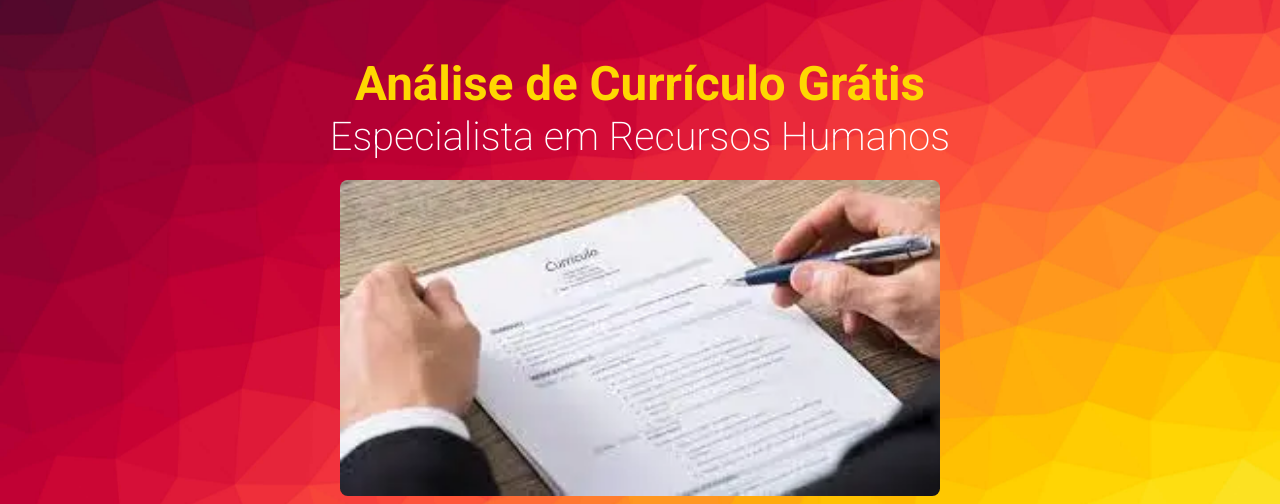
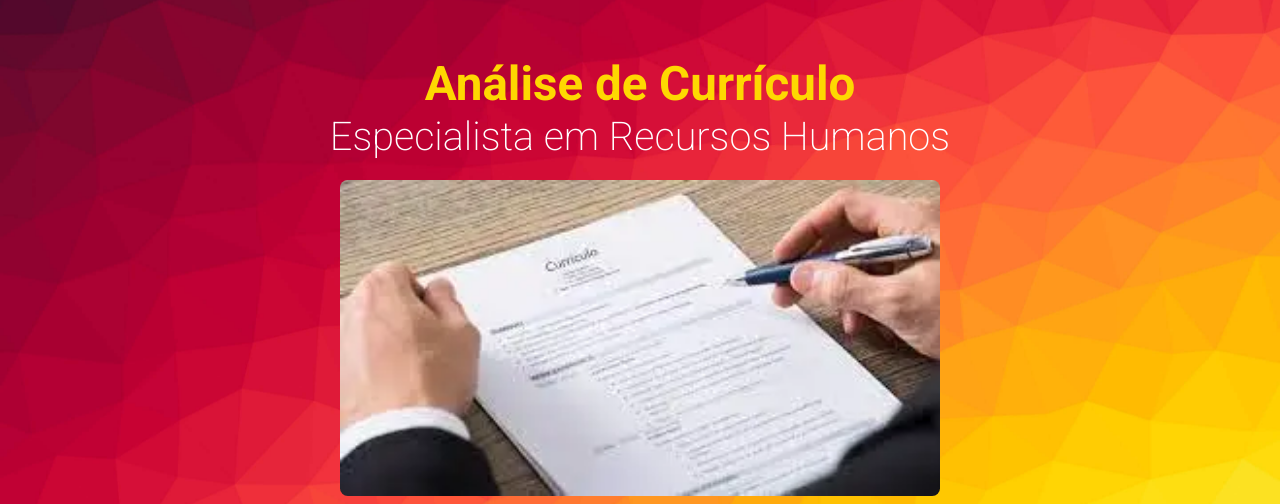
Before and after one commit to LoadingDev/analisecurriculo, a plain HTML site: page index.html in a window 1280 px wide. Shown: the top 504 px of the page. Drawn offline with nearby package versions, Linux system fonts and the light colour scheme.

Commit message:
index.html

```diff
--- a/index.html
+++ b/index.html
@@ -3,7 +3,7 @@
 <head>
     <link rel="icon" type="image/x-icon" href="">
     <meta charset="utf-8">
-    <title class="head-title">Análise de Currículo Gratuita</title>
+    <title class="head-title">Análise de Currículo</title>
     <meta name="description" content="">
     <meta name="viewport" content="width=device-width, initial-scale=1">
     <meta property="og:title" content="" />
@@ -29,7 +29,7 @@
 
             <section class="active-select show-line" type="section" id="section-33695" bg-color2="rgba(0, 0, 0, 0)" bg-image="pagee-img/html-color-codes-color-tutorials-hero.jpg" style="background-image: url(&quot;pagee-img/html-color-codes-color-tutorials-hero.jpg&quot;), linear-gradient(transparent 0%, rgba(0, 0, 0, 0) 100%); color: rgb(255, 255, 255); position: relative; left: 0px; top: 0px;">
                 <div class="center active-select padding content_area" type="center" wd="1200" id="center-186931" bg-color2="rgba(0, 0, 0, 0)">
-                    <h2 class="active-select font-big" type="title" id="title-796421" bg-color2="rgba(0, 0, 0, 0)" style="color: rgb(254, 216, 1);">Análise de Currículo Grátis
+                    <h2 class="active-select font-big" type="title" id="title-796421" bg-color2="rgba(0, 0, 0, 0)" style="color: rgb(254, 216, 1);">Análise de Currículo
                     </h2>
                     <h2 class="active-select font-thin" type="title" id="title-69301" bg-color2="rgba(0, 0, 0, 0)">Especialista em Recursos Humanos</h2><a class="img active-select border-radius-per" type="img" id="img-192851" bg-color2="rgba(0, 0, 0, 0)" style="border-radius: 7.8px; margin-top: 19px; background-attachment: local, local;" data-border-radius="1.3" css-mt="19">
                         <div class="subobj" style="border-radius: 7.8px; background-attachment: local, local;"><img src="pagee-img/img-topo.webp" alt="" style="filter: grayscale(0%) sepia(0%) blur(0px) contrast(100%) brightness(1) invert(0%) saturate(100%) hue-rotate(0deg);"></div>
```
